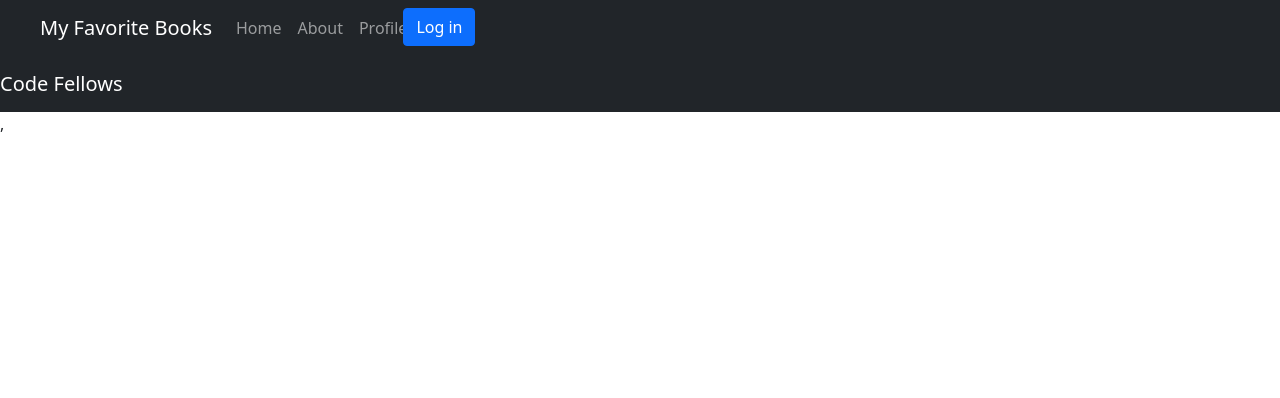
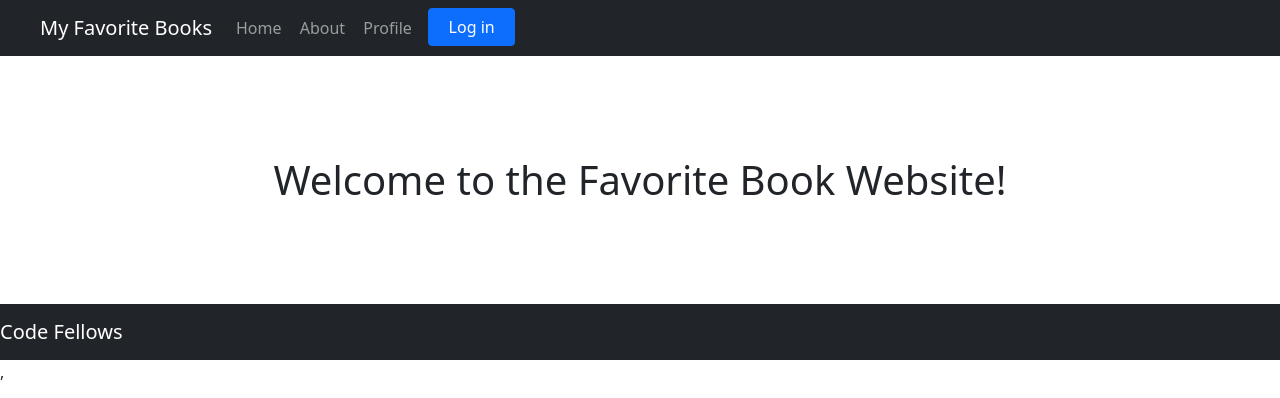
Before and after one commit to BLZdevs/can-of-books-frontend, a React (Create React App) app: page / in a window 1280 px wide. Shown: the top 398 px of the page. Built offline with nearby package versions, Linux system fonts and the light colour scheme; no server answers.

Commit message:
added front page

```diff
--- a/src/App.js
+++ b/src/App.js
@@ -11,7 +11,7 @@
   Route
 } from "react-router-dom";
 import 'bootstrap/dist/css/bootstrap.min.css';
-
+import Welcome from './Welcome';
 
 class App extends React.Component {
   render() {
@@ -25,7 +25,7 @@
 
             <Route
               exact path="/"
-              element={isAuthenticated && <BestBooks />}></Route>
+              element={isAuthenticated ? <BestBooks /> : <Welcome />}></Route>
 
             {/* PLACEHOLDER: add a route with a path of '/about' that renders the `About` component */}
             <Route
--- a/src/Login.js
+++ b/src/Login.js
@@ -1,4 +1,5 @@
 import React from 'react';
+import './app.css'
 import { useAuth0 } from '@auth0/auth0-react';
 import { Button } from 'react-bootstrap';
 import {withAuth0} from '@auth0/auth0-react';
@@ -15,7 +16,7 @@
   }
 
   return ! isAuthenticated &&
-    <Button onClick={handleLogin}>Log in</Button>
+    <Button className ='login' onClick={handleLogin}>Log in</Button>
   ;
 }
 export default withAuth0(Login);
--- a/src/Logout.js
+++ b/src/Logout.js
@@ -1,4 +1,5 @@
 import React from 'react';
+import './app.css'
 import { useAuth0 } from '@auth0/auth0-react';
 import { Button } from 'react-bootstrap';
 import { withAuth0 } from '@auth0/auth0-react';
@@ -15,7 +16,7 @@
   }
 
   return isAuthenticated &&
-      <Button variant='danger' onClick={handleLogout}>Log out</Button>
+      <Button className ='login'variant='danger' onClick={handleLogout}>Log out</Button>
     ;
 }
 
--- /dev/null
+++ b/src/Welcome.js
@@ -0,0 +1,18 @@
+import React from "react";
+import './app.css'
+
+class Welcome extends React.Component {
+  render() {
+
+    return (
+
+        <div>
+
+          <h1 id="welcome">Welcome to the Favorite Book Website!</h1>
+
+        </div>
+      )
+  }
+}
+
+export default Welcome
--- /dev/null
+++ b/src/app.css
@@ -0,0 +1,8 @@
+.login {
+  margin-left: 20px;
+}
+
+#welcome {
+  text-align: center;
+  margin: 100px;
+}
```
